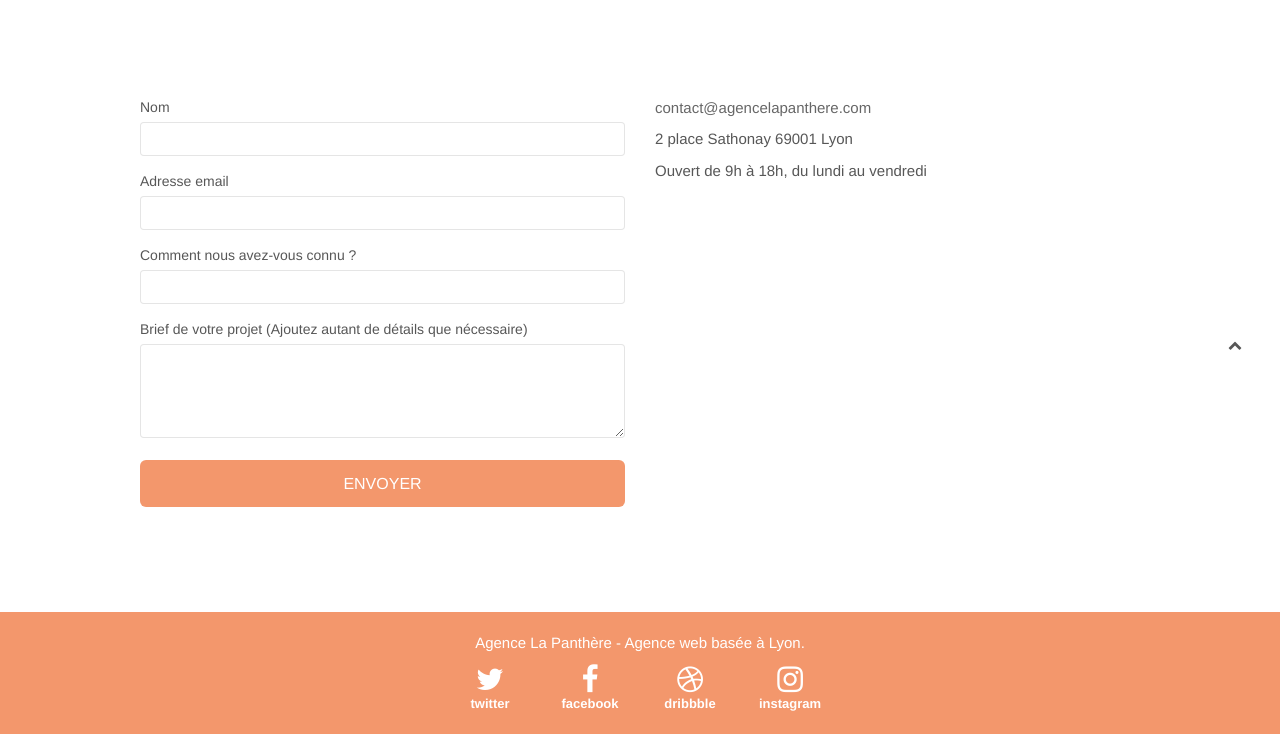
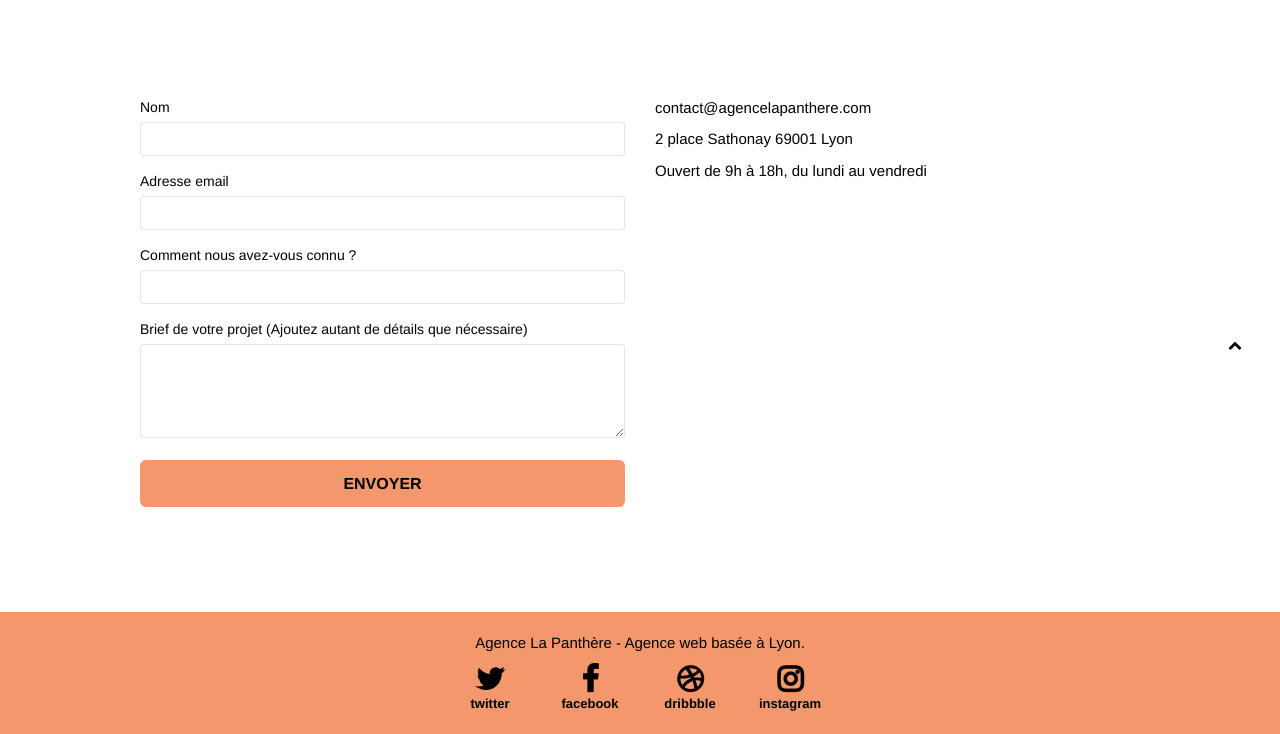
Before and after one commit to Astar73/LaPanth-re, a plain HTML site: page contact.html in a window 1280 px wide. Shown: the part 410-1144 px from the top of the page. Drawn offline with Linux system fonts and the light colour scheme.

Commit message:
Correctino ocntrast couleur

```diff
--- a/contact.html
+++ b/contact.html
@@ -113,7 +113,7 @@
 			<div class="container bloc-sm">
 				<div class="row">
 					<div class="col-sm-12">
-						<p class="text-center white">Agence La Panthère - Agence web basée à Lyon.</p>
+						<p class="text-center">Agence La Panthère - Agence web basée à Lyon.</p>
 						<div class="row row-no-gutters social">
 							<div class="col-sm-3">
 								<div class="text-center">
--- a/css/style.css
+++ b/css/style.css
@@ -62,7 +62,7 @@ a, button {
     color: rgba(0, 0, 0, .7);
 }
 .l-bloc .navbar a,.l-bloc .navbar-brand,.l-bloc a .icon-sm,.l-bloc a .icon-md,.l-bloc a .icon-lg,.l-bloc a .icon-xl,.l-bloc h1 a,.l-bloc h2 a,.l-bloc h3 a,.l-bloc h4 a,.l-bloc h5 a,.l-bloc h6 a,.l-bloc p a {
-    color: rgba(0, 0, 0, .6);
+    color: black;
 }
 .l-bloc .navbar a:hover,.l-bloc .navbar-brand:hover,.l-bloc a:hover .icon-sm,.l-bloc a:hover .icon-md,.l-bloc a:hover .icon-lg,.l-bloc a:hover .icon-xl,.l-bloc h1 a:hover,.l-bloc h2 a:hover,.l-bloc h3 a:hover,.l-bloc h4 a:hover,.l-bloc h5 a:hover,.l-bloc h6 a:hover,.l-bloc p a:hover {
     color: black;
@@ -235,10 +235,14 @@ button {
     text-shadow: 0 1px 0 rgba(0, 0, 1, .1);
     box-shadow: 0 1px 3px rgba(0, 0, 1, .25), inset 0 1px 0 0 rgba(255, 255, 255, .15);
 }
-.icon-md {
+.social .icon-md {
     font-size: 30px!important;
+    color: black;
+    font-weight: bold;
+}
+.icon-md:hover {
     color: white;
-    font-weight: bold;
+    font-weight: bolder;
 }
 .icon-lg {
     font-size: 60px!important;
@@ -377,7 +381,7 @@ a[data-lightbox]:hover img {
 .social {
     max-width: 400px;
     margin: auto;
-    color: white;
+    color: black;
     font-weight: bolder;
     font-size: 1.3rem;
 }
@@ -388,7 +392,7 @@ a[data-lightbox]:hover img {
 h1,h2,h3,h4,h5,h6,p,label,.btn,a {
     font-family: "helvetica";
     font-weight: 400;
-    color: #575757;
+    color: black;
 }
 p {
     font-size: 15px;
@@ -446,11 +450,12 @@ h4 {
     background-color: #f3976c;
 }
 .tc-white {
-    color: white!important;
+    color: black!important;
 }
 .btn-atomic-tangerine {
     background: #f3976c;
-    color: white!important;
+    font-weight: bold;
+    color: black!important;
 }
 .btn-atomic-tangerine:hover {
     background: #c27956!important;
@@ -627,3 +632,8 @@ h4 {
         padding-right: 0;
     }
 }
+
+figure {
+    color: black;
+    font-size: 1.5rem;
+}
```
Also changed, not shown: index.html (+1 -1 lines).
